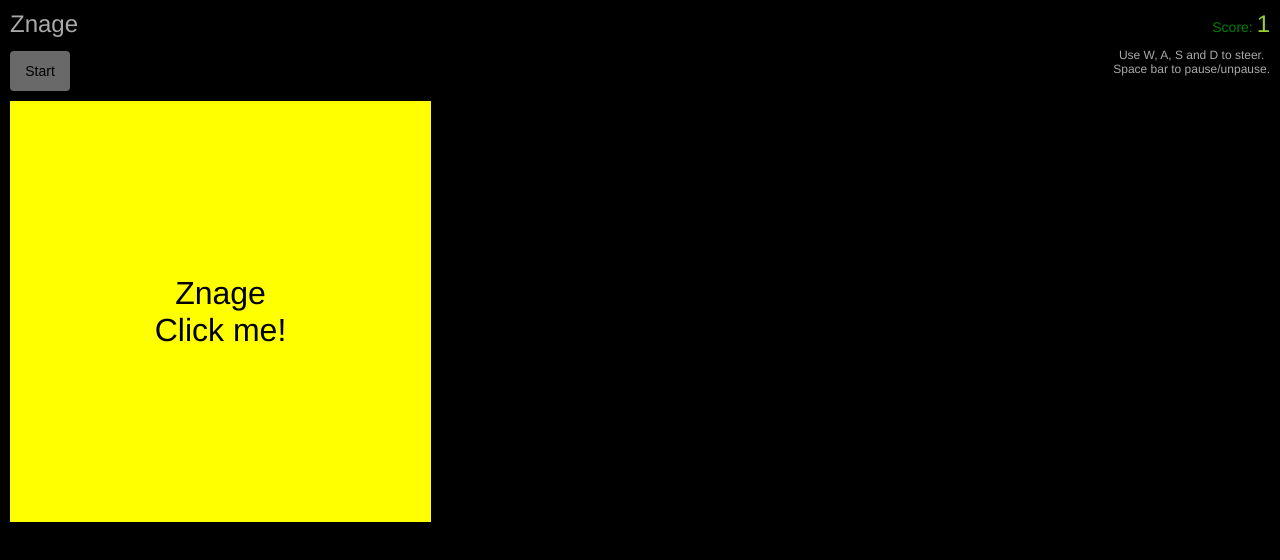
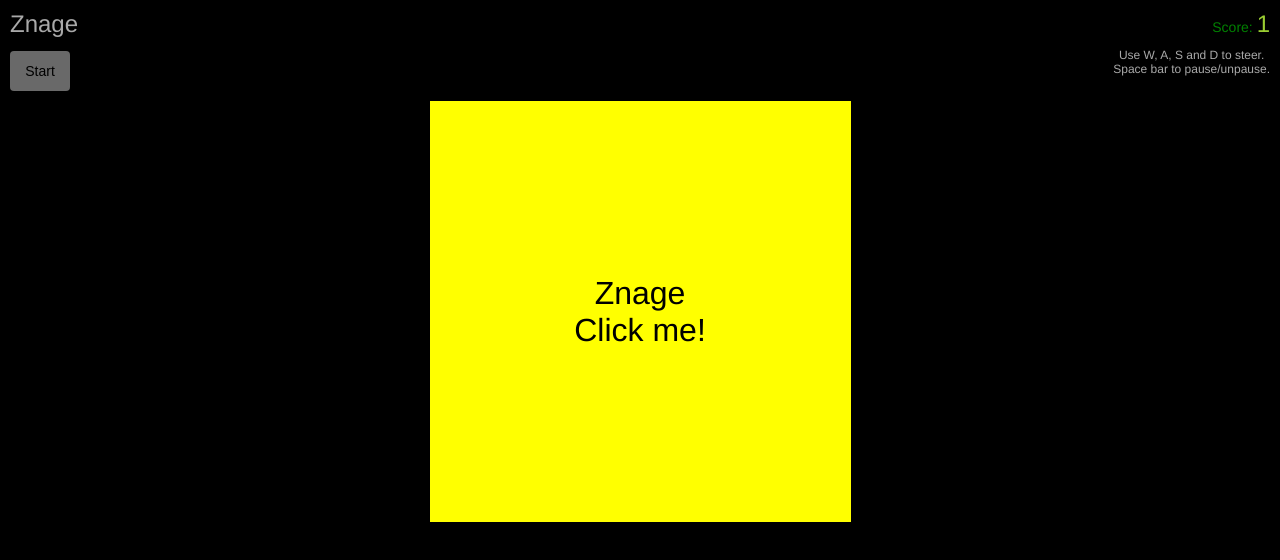
Before and after one commit to bazpya/snakeJs, a plain HTML site: page Znage.html in a window 1280 px wide. Drawn offline with Linux system fonts and the light colour scheme.

Commit message:
Centre the grid on the page

```diff
--- a/Znage.css
+++ b/Znage.css
@@ -26,6 +26,7 @@ html {
 body {
   background: black;
   font-family: helvetica;
+  text-align: center;
 }
 .full-width-row {
   width: 100%;
@@ -84,7 +85,7 @@ body {
   height: 100%;
 }
 .popup-up {
-  display: unset;
+  display: block;
   background-color: yellow;
 }
 .popup-up-debug {
```
